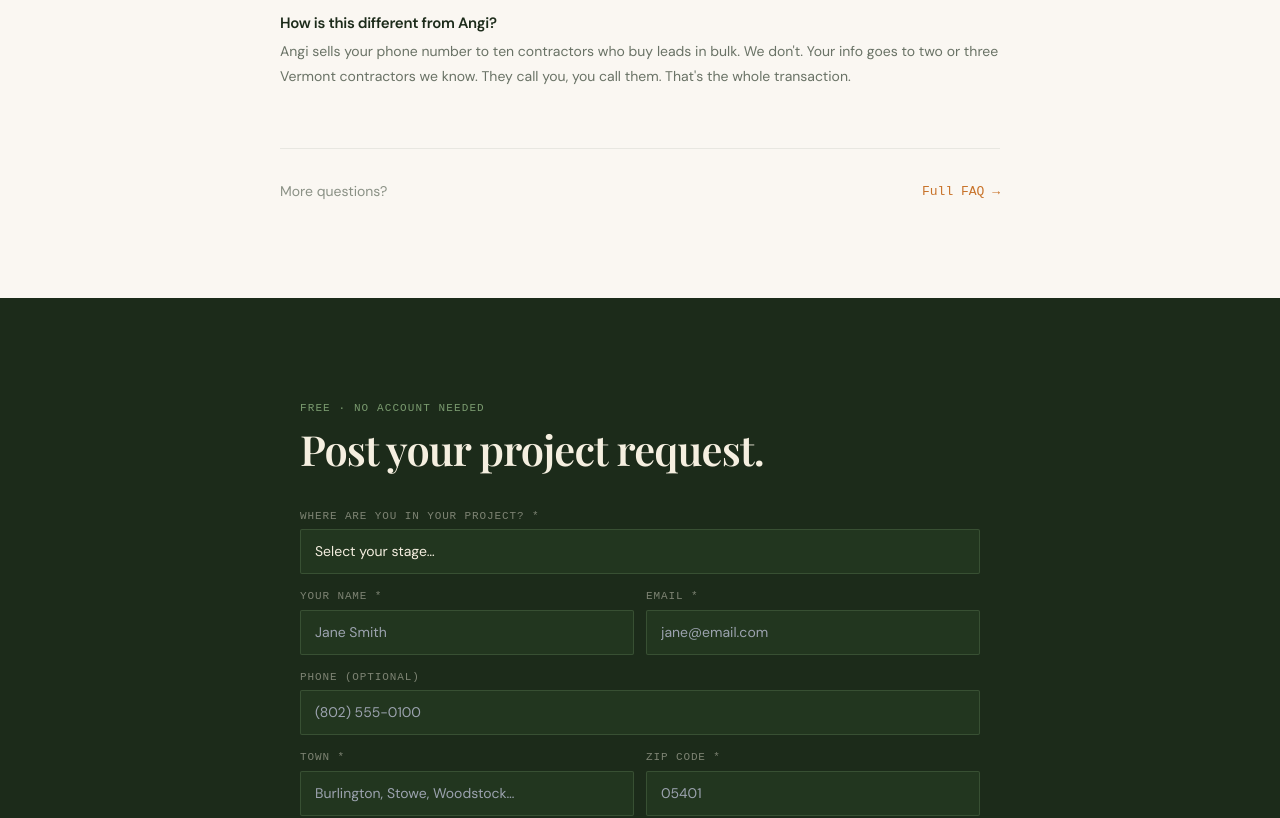
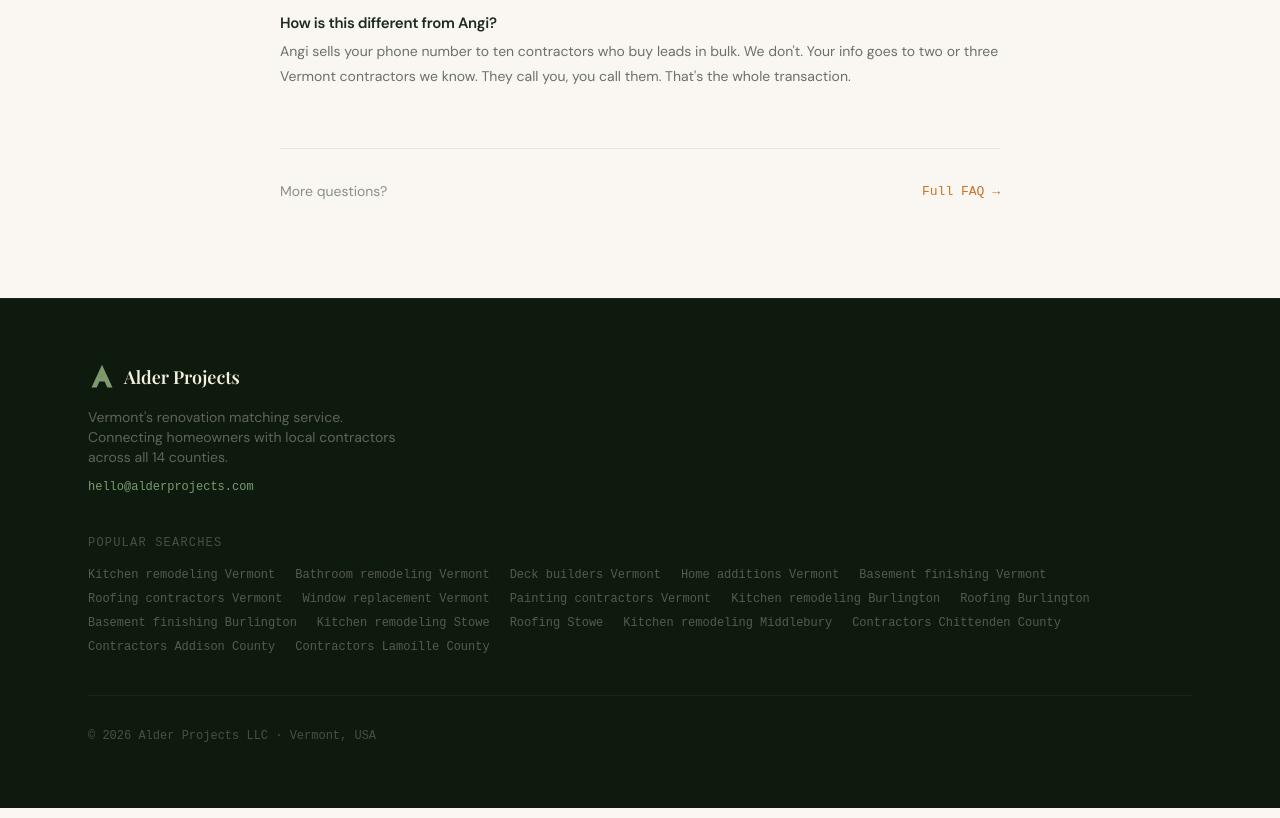
Before and after one commit to alderprojects/alder-projects-site, a Next.js app: page / in a window 1280 px wide. Shown: the part 4369-5187 px from the top of the page. Built offline with nearby package versions, Linux system fonts and the light colour scheme.

Commit message:
feat(home): remove SubmitProject form from homepage; chat is now intake

```diff
--- a/src/app/page.tsx
+++ b/src/app/page.tsx
@@ -6,7 +6,6 @@ import SeasonalReportCard from'@/components/SeasonalReportCard'
 import HowItWorks from'@/components/HowItWorks'
 import ProjectTypes from'@/components/ProjectTypes'
 import HomeFaq from'@/components/HomeFaq'
-import SubmitProject from'@/components/SubmitProject'
 import Footer from'@/components/Footer'
 export default function Home(){
   useEffect(()=>{
@@ -14,5 +13,5 @@ export default function Home(){
     document.querySelectorAll('.reveal').forEach(el=>obs.observe(el))
     return()=>obs.disconnect()
   },[])
-  return(<main><Nav/><Hero/><SeasonalReportCard/><HowItWorks/><ProjectTypes/><HomeFaq/><SubmitProject/><Footer/></main>)
+  return(<main><Nav/><Hero/><SeasonalReportCard/><HowItWorks/><ProjectTypes/><HomeFaq/><Footer/></main>)
 }
```
